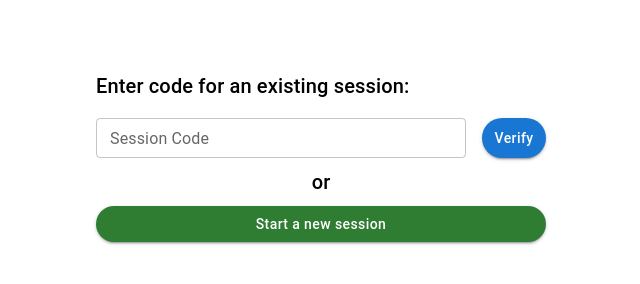
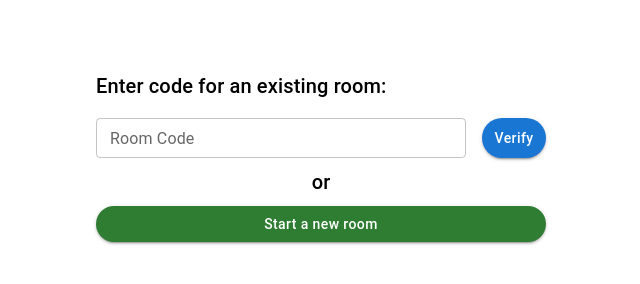
Before and after one commit to Katie500/Decidr, a React (Create React App) app in the folder client/: page / in a window 1280 px wide. Shown: the part 244-528 px from the top of the page, without its empty margins (319-959 px from the left). Built offline with nearby package versions, Linux system fonts and the light colour scheme; no server answers.

Commit message:
added navigation to room from nickname

```diff
--- a/client/src/App.js
+++ b/client/src/App.js
@@ -2,8 +2,9 @@ import { BrowserRouter, Route, Routes } from 'react-router-dom';
 import MainPage from './pages/MainPage';
 import { ThemeProvider, createTheme } from '@mui/material';
 import NicknamePage from './pages/NicknamePage';
-import StartNewSession from './pages/StartNewSession';
 import '../src/styles/SharedStyles.css';
+import Room from './pages/Room';
+import StartNewRoom from './pages/StartNewRoom';
 
 function App() {
   const theme = createTheme({
@@ -26,7 +27,8 @@ function App() {
         <Routes>
           <Route path="/" element={<MainPage />} />
           <Route path="/nickname" element={<NicknamePage />} />
-          <Route path="/startnewsession" element={<StartNewSession />} />
+          <Route path="/startnewroom" element={<StartNewRoom />} />
+          <Route path="/room" element={<Room />} />
         </Routes>
       </BrowserRouter>
     </ThemeProvider>
--- a/client/src/pages/MainPage.jsx
+++ b/client/src/pages/MainPage.jsx
@@ -1,26 +1,33 @@
 import { Box, Button, Grid, TextField, Typography } from '@mui/material';
 import React, { useState } from 'react';
 import LoadingBackdrop from '../components/global/LoadingBackdrop';
+import io from 'socket.io-client';
+import { useNavigate } from 'react-router-dom';
 
+const socket = io.connect('http://localhost:3001');
 const MainPage = () => {
   const [pending, setPending] = useState(false);
-  const [sessionCode, setSessionCode] = useState('');
+  const [room, setRoom] = useState('');
+
+  const navigate = useNavigate();
 
   const handleVerify = () => {
     setPending(true);
     setTimeout(() => {
       setPending(false);
-    }, 2000);
+    }, 1000);
   };
 
   const handleStart = () => {
     setPending(true);
     setTimeout(() => {
       setPending(false);
-    }, 2000);
+      navigate('/nickname', { state: { room } });
+    }, 1000);
   };
 
   return (
+    <>
       <Grid className="container">
         <Box>
           <Typography
@@ -33,13 +40,11 @@ const MainPage = () => {
           </Typography>
         </Box>
         <Box className="contentBox widthConstraint">
-        <Typography variant="h6">
-          Enter code for an existing session:
-        </Typography>
+          <Typography variant="h6">Enter code for an existing room:</Typography>
           <Box className="inputBox">
             <TextField
               fullWidth
-            label="Session Code"
+              label="Room Code"
               variant="outlined"
               size="small"
             />
@@ -56,11 +61,12 @@ const MainPage = () => {
             onClick={handleStart}
             fullWidth
           >
-          Start a new session
+            Start a new room
           </Button>
         </Box>
         <LoadingBackdrop open={pending} />
       </Grid>
+    </>
   );
 };
 
--- a/client/src/pages/NicknamePage.jsx
+++ b/client/src/pages/NicknamePage.jsx
@@ -15,16 +15,18 @@ import {
   colors,
   animals,
 } from 'unique-names-generator';
+import { useNavigate } from 'react-router-dom';
 
-const MainPage = ({ sessionCode }) => {
+const MainPage = ({ room, userID }) => {
   const [pending, setPending] = useState(false);
   const [name, setName] = useState('');
+  const navigate = useNavigate();
 
   const handleAnonymousName = () => {
     const shortName = uniqueNamesGenerator({
       dictionaries: [adjectives, animals, colors],
       length: 2,
-    }); // big-donkey
+    }); // e.g big-donkey
     setName(shortName);
   };
 
@@ -32,6 +34,7 @@ const MainPage = ({ sessionCode }) => {
     setPending(true);
     setTimeout(() => {
       setPending(false);
+      navigate('/room', { state: { room, userID, name } });
     }, 2000);
   };
 
```
Lines whose indentation alone changed are shown as unchanged.
